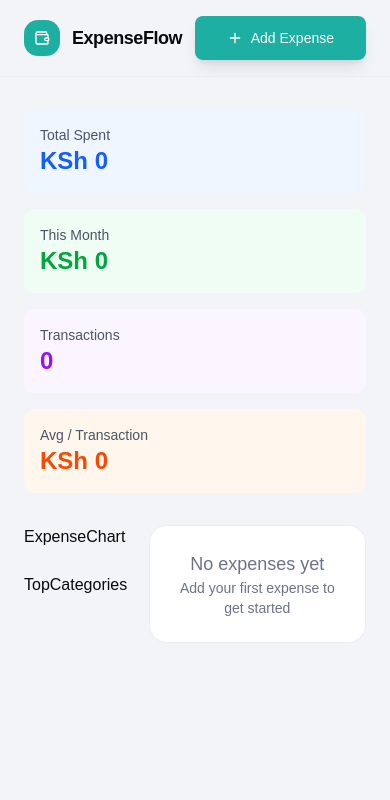
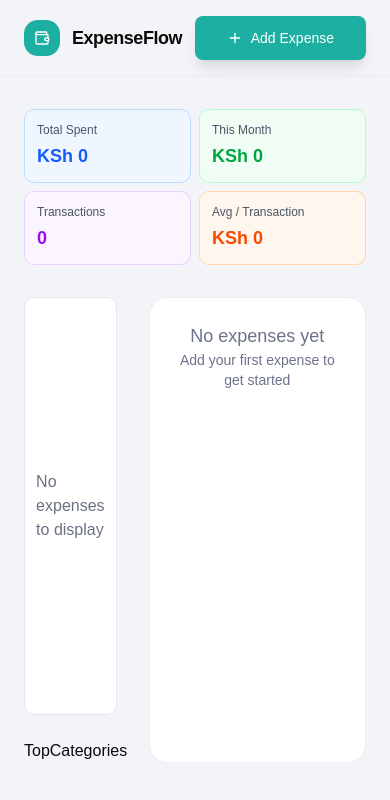
Before and after one commit to kiarie-ke/Expense-Tracker, a React (Vite) app: page / in a window 390 px wide. Shown: the top 800 px of the page. Built offline with nearby package versions, Linux system fonts and the light colour scheme.

Commit message:
The graph

```diff
--- a/package.json
+++ b/package.json
@@ -15,6 +15,8 @@
     "class-variance-authority": "^0.7.1",
     "clsx": "^2.1.1",
     "date-fns": "^4.1.0",
+    "highcharts": "^12.6.0",
+    "highcharts-react-official": "^3.2.3",
     "lucide-react": "^1.8.0",
     "nanoid": "^5.1.9",
     "radix-ui": "^1.4.3",
@@ -22,6 +24,7 @@
     "react-day-picker": "^9.14.0",
     "react-dom": "^19.2.5",
     "react-hook-form": "^7.73.1",
+    "recharts": "^3.8.1",
     "shadcn": "^4.4.0",
     "tailwind-merge": "^3.5.0",
     "tailwindcss": "^4.2.4",
--- a/src/App.tsx
+++ b/src/App.tsx
@@ -1,4 +1,4 @@
-import { useState } from "react";
+import { useState, useEffect } from "react";
 import Header from "./components/Header";
 import AddExpenseModal from "./components/AddExpenseModal";
 import type { IExpense } from "./types/expense";
@@ -14,12 +14,27 @@ import {
   SelectValue,
 } from "./components/shared/ui/Select";
 import StatsCard from "./components/StatsCard";
+import ExpenseChart from "./components/ExpenseChart";
 
 function App() {
   const [showAddExpenseModal, setShowAddExpenseModal] = useState(false);
   const [selectedExpense, setSelectedExpense] = useState<IExpense | null>(null);
   const [selectedCategory, setSelectedCategory] = useState<string>("all");
-  const [expenses, setExpense] = useState<IExpense[]>([]);
+  const [expenses, setExpense] = useState<IExpense[]>(() => {
+    const saved = localStorage.getItem("expenses");
+    if (!saved) return [];
+    const parsed = JSON.parse(saved);
+    // Convert date strings back to Date objects
+    return parsed.map((expense: IExpense) => ({
+      ...expense,
+      date: new Date(expense.date),
+    }));
+  });
+
+  // Save expenses to localStorage whenever they change
+  useEffect(() => {
+    localStorage.setItem("expenses", JSON.stringify(expenses));
+  }, [expenses]);
 
   const handleSaveExpense = (formData: IExpense) => {
     if (formData.id) {
@@ -56,7 +71,7 @@ function App() {
         <StatsCard expenses={expenses}/>
         <div className="grid grid-cols-3 mt-8 m-auto gap-8">
           <div className="flex flex-col gap-6">
-            <span>ExpenseChart</span>
+           <ExpenseChart expenses={expenses} />
             <span>TopCategories</span>
           </div>
           <div className="p-6 col-span-2 bg-white rounded-2xl border border-mischka/50">
--- a/src/components/AddExpenseModal.tsx
+++ b/src/components/AddExpenseModal.tsx
@@ -89,7 +89,7 @@ const AddExpenseModal = ({
             <div className="flex gap-4">
               <div className="flex flex-col gap-2 w-full">
                 <label className="text-sm font-medium leading-none">
-                  Amount ($)
+                  Amount (Ksh)
                 </label>
                 <Input
                   placeholder="0.00"
--- /dev/null
+++ b/src/components/ExpenseChart.tsx
@@ -0,0 +1,80 @@
+import type { IExpense } from "@/types/expense";
+import {
+  BarChart,
+  Bar,
+  XAxis,
+  YAxis,
+  CartesianGrid,
+  Tooltip,
+  Legend,
+  ResponsiveContainer,
+} from "recharts";
+
+const ExpenseChart = ({ expenses }: { expenses: IExpense[] }) => {
+  // Group expenses by category
+  const expensesByCategory: Record<string, number> = {};
+  expenses.forEach((expense) => {
+    const category = expense.category || "Other";
+    expensesByCategory[category] =
+      (expensesByCategory[category] || 0) + (expense.amount || 0);
+  });
+
+  const data = Object.entries(expensesByCategory).map(([category, amount]) => ({
+    category,
+    amount,
+  }));
+
+  return (
+    <div className="w-full bg-white rounded-lg border border-gray-200 p-4 md:p-6">
+      {expenses.length > 0 ? (
+        <>
+          <h2 className="text-lg font-semibold text-gray-900 mb-6">
+            Spending Breakdown
+          </h2>
+          <ResponsiveContainer width="100%" height={350}>
+            <BarChart
+              data={data}
+              margin={{ top: 20, right: 30, left: 0, bottom: 20 }}
+            >
+              <CartesianGrid strokeDasharray="3 3" stroke="#e5e7eb" />
+              <XAxis
+                dataKey="category"
+                tick={{ fontSize: 12, fill: "#6b7280" }}
+              />
+              <YAxis
+                tick={{ fontSize: 12, fill: "#6b7280" }}
+                label={{ value: "Amount (KSh)", angle: -90, position: "insideLeft" }}
+              />
+              <Tooltip
+                formatter={(value: number) => `KSh ${value.toLocaleString()}`}
+                contentStyle={{
+                  backgroundColor: "#fff",
+                  border: "1px solid #e5e7eb",
+                  borderRadius: "8px",
+                }}
+              />
+              <Bar
+                dataKey="amount"
+                fill="#3b82f6"
+                radius={[8, 8, 0, 0]}
+                label={{
+                  position: "top",
+                  formatter: (label: number | string) =>
+                    `KSh ${Number(label).toLocaleString()}`,
+                  fontSize: 11,
+                  fill: "#1f2937",
+                }}
+              />
+            </BarChart>
+          </ResponsiveContainer>
+        </>
+      ) : (
+        <div className="flex items-center justify-center h-96 text-gray-500">
+          <p>No expenses to display</p>
+        </div>
+      )}
+    </div>
+  );
+};
+
+export default ExpenseChart;
--- a/src/components/ExpenseList.tsx
+++ b/src/components/ExpenseList.tsx
@@ -32,7 +32,7 @@ const ExpenseList = ({
           </div>
           <div className="flex flex-col items-end gap-2">
             <span className="font-semibold text-eastern-blue">
-              ${expense.amount?.toFixed(2) ?? "0.00"}
+              Ksh {expense.amount?.toFixed(2) ?? "0.00"}
             </span>
             <div className="flex gap-2">
               <button
--- a/src/components/StatsCard.tsx
+++ b/src/components/StatsCard.tsx
@@ -27,32 +27,57 @@ const StatsCard = ({ expenses }: { expenses: IExpense[] }) => {
   const averagePerTransaction =
     transactionCount > 0 ? totalSpent / transactionCount : 0;
 
+  const cards = [
+    {
+      label: "Total Spent",
+      value: totalSpent.toLocaleString(),
+      bgColor: "bg-blue-50",
+      textColor: "text-blue-600",
+      borderColor: "border-blue-200",
+    },
+    {
+      label: "This Month",
+      value: thisMonthTotal.toLocaleString(),
+      bgColor: "bg-green-50",
+      textColor: "text-green-600",
+      borderColor: "border-green-200",
+    },
+    {
+      label: "Transactions",
+      value: transactionCount.toString(),
+      bgColor: "bg-purple-50",
+      textColor: "text-purple-600",
+      borderColor: "border-purple-200",
+      noPrefix: true,
+    },
+    {
+      label: "Avg / Transaction",
+      value: averagePerTransaction.toLocaleString(undefined, {
+        maximumFractionDigits: 0,
+      }),
+      bgColor: "bg-orange-50",
+      textColor: "text-orange-600",
+      borderColor: "border-orange-200",
+    },
+  ];
+
   return (
-    <div className="grid grid-cols-1 md:grid-cols-2 lg:grid-cols-4 gap-4">
-      <div className="bg-blue-50 p-4 rounded-lg">
-        <p className="text-sm text-gray-600">Total Spent</p>
-        <p className="text-2xl font-bold text-blue-600">
-          KSh {totalSpent.toLocaleString()}
-        </p>
-      </div>
-      <div className="bg-green-50 p-4 rounded-lg">
-        <p className="text-sm text-gray-600">This Month</p>
-        <p className="text-2xl font-bold text-green-600">
-          KSh {thisMonthTotal.toLocaleString()}
-        </p>
-      </div>
-      <div className="bg-purple-50 p-4 rounded-lg">
-        <p className="text-sm text-gray-600">Transactions</p>
-        <p className="text-2xl font-bold text-purple-600">
-          {transactionCount}
-        </p>
-      </div>
-      <div className="bg-orange-50 p-4 rounded-lg">
-        <p className="text-sm text-gray-600">Avg / Transaction</p>
-        <p className="text-2xl font-bold text-orange-600">
-          KSh {averagePerTransaction.toLocaleString(undefined, { maximumFractionDigits: 0 })}
-        </p>
-      </div>
+    <div className="grid grid-cols-2 sm:grid-cols-2 lg:grid-cols-4 gap-2 sm:gap-3 md:gap-4">
+      {cards.map((card, idx) => (
+        <div
+          key={idx}
+          className={`${card.bgColor} border ${card.borderColor} p-3 sm:p-4 md:p-6 rounded-lg transition-all hover:shadow-md`}
+        >
+          <p className="text-xs sm:text-sm md:text-sm text-gray-600 mb-1 sm:mb-2 font-medium">
+            {card.label}
+          </p>
+          <p
+            className={`${card.textColor} font-bold text-lg sm:text-xl md:text-2xl break-words`}
+          >
+            {!card.noPrefix && "KSh "}{card.value}
+          </p>
+        </div>
+      ))}
     </div>
   );
 };
--- /dev/null
+++ b/src/components/TopCategories.tsx
@@ -0,0 +1,8 @@
+
+const TopCategories = () => {
+  return (
+    <div>TopCategories</div>
+  )
+}
+
+export default TopCategories
--- a/src/constants.ts
+++ b/src/constants.ts
@@ -14,8 +14,8 @@ export const EXPENSE_CATEGORIES = {
 
 // Currency Settings
 export const CURRENCY = {
-  symbol: "$",
-  code: "USD",
+  symbol: "Ksh",
+  code: "KES",
   decimalPlaces: 2,
 } as const;
 
```
Also changed, not shown: 1 other file (tests, documents, lock files or other folders).
